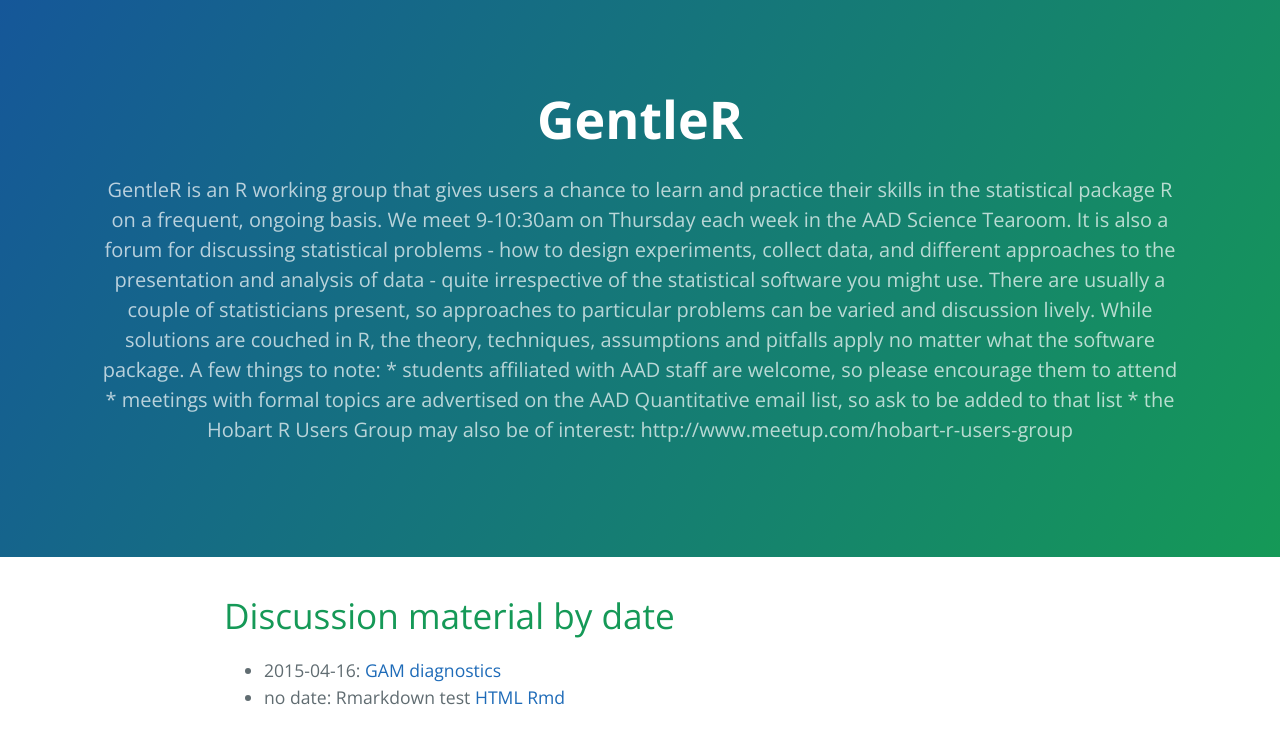
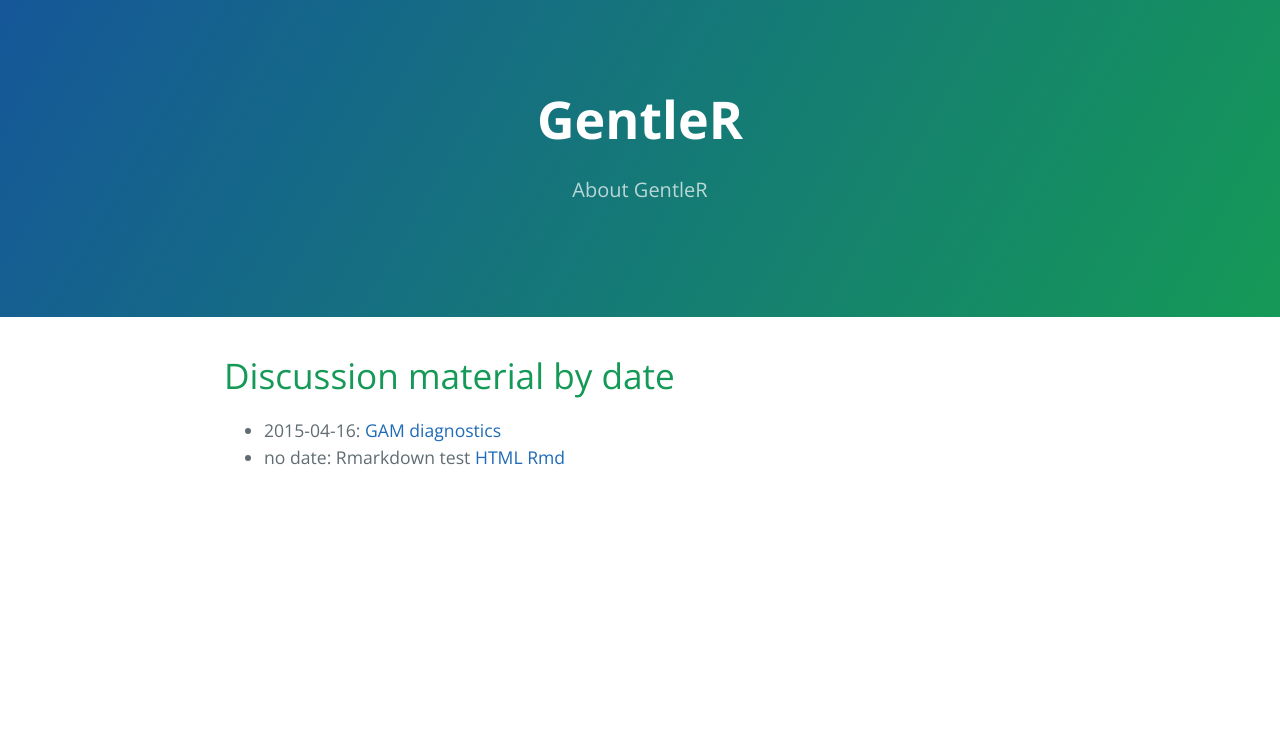
Before and after one commit to AustralianAntarcticDataCentre/GentleR, a Jekyll site: the page built from index.md, in a window 1280 px wide. Shown: the top 744 px of the page. Built offline with Jekyll 4.4.1, drawn with Linux system fonts in a browser that asks for light colours; Markdown is read by kramdown in place of the engine named in the settings.

Commit message:
Revert "Added 'About' blurb."
This reverts commit 231d5482952e332ebca983169827a0fb9a5082dd.

```diff
--- a/_layouts/default.html
+++ b/_layouts/default.html
@@ -12,14 +12,7 @@
   <body>
     <section class="page-header">
       <h1 class="project-name">GentleR</h1>
-      <h2 class="project-tagline">GentleR is an R working group that gives users a chance to learn and practice their skills in the statistical package R on a frequent, ongoing basis. We meet 9-10:30am on Thursday each week in the AAD Science Tearoom. It is also a forum for discussing statistical problems - how to design experiments, collect data, and different approaches to the presentation and analysis of data - quite irrespective of the statistical software you might use. There are usually a couple of statisticians present, so approaches to particular problems can be varied and discussion lively. While solutions are couched in R, the theory, techniques, assumptions and pitfalls apply no matter what the software package.
-
-A few things to note:
-* students affiliated with AAD staff are welcome, so please encourage them to attend
-* meetings with formal topics are advertised on the AAD Quantitative email list, so ask to be added to that list
-* the Hobart R Users Group may also be of interest: http://www.meetup.com/hobart-r-users-group
-
-</h2>
+      <h2 class="project-tagline">About GentleR</h2>
     </section>
 
     <section class="main-content">
```
